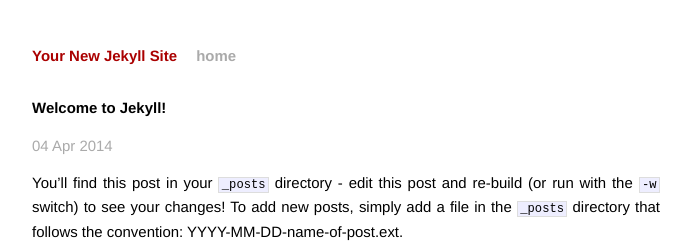
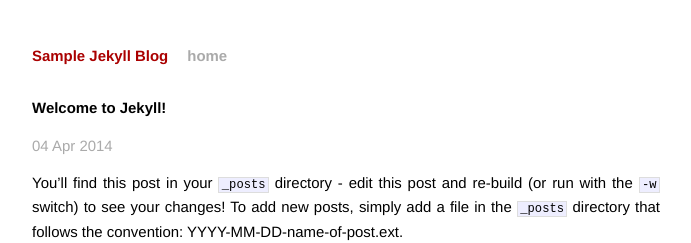
Before and after one commit to azon/azon.github.io, a Jekyll site: the page built from _posts/2014-04-04-welcome-to-jekyll.markdown, in a window 1280 px wide. Shown: the top 243 px of the page, without its empty margins (294-985 px from the left). Built offline with Jekyll 4.4.1, drawn with Linux system fonts in a browser that asks for light colours; Markdown is read by kramdown in place of the engine named in the settings; some of the changed lines change nothing that is shown.

Commit message:
Configureation

```diff
--- a/_config.yml
+++ b/_config.yml
@@ -1,3 +1,42 @@
-name: Your New Jekyll Site
-markdown: redcarpet
+# Name of your blog (this will show up at the top of your page and in the RSS feed)
+name: Sample Jekyll Blog
+
+# Short description (goes below the title; it will also be used in the RSS feed)
+description: This is a sample Jekyll Blog.
+
+# Your name, as you want it to appear underneath each post and in the footer
+author: azon
+
+# Your email if you want it to be linked on the contact page
+author_email: one@example.com
+
+# The directory for category index pages. Change it to something else if
+# for example you want links like /categories/category1 instead of /category1
+category_dir: /
+
+# Uncomment if you are planning to run the blog in a subdirectory
+# Note - if you enable this, and attempt to view your site locally you have to use the baseurl in your local path.
+# Example, you must use http://localhost:4000/path/to/blog
+# baseurl: /path/to/blog
+# baseurl:
+
+# The URL of your actual domain. This will be used to make absolute links in the RSS feed.
+# url: http://yourdomain.com/
+
+
+#### Under the Hood Stuff #####
+
+
+# Use rdiscount as the markdown engine because it generates html5 compliant code for stuff like footnotes
+# If you use maroku (default engine) some of your generated pages may not validate or lint as html5
+# If you don't have it install it via gem install rdiscount
+markdown: rdiscount
+
+# Makes pretty (descriptive) permalinks. See Jekyll docs for alternatives.
+permalink: pretty
+
+# Exclude metadata and development time dependencies (like Grunt plugins)
+# exclude: [README.markdown, package.json, grunt.js, Gruntfile.js, node_modules]
+
+# No idea
 pygments: true
```
